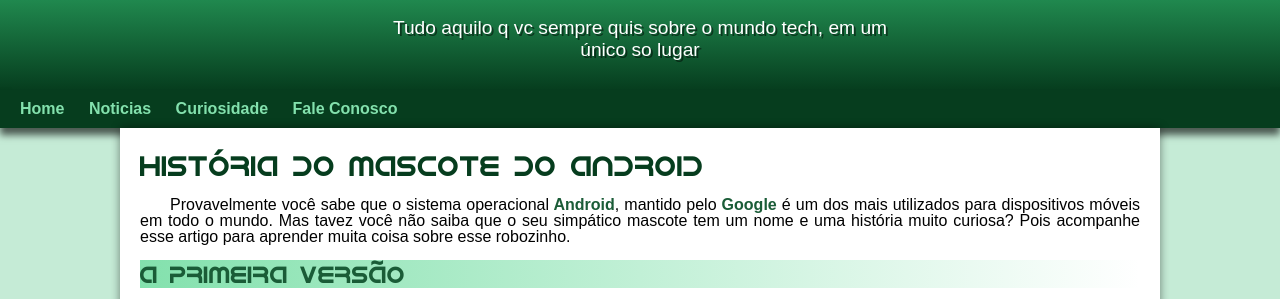
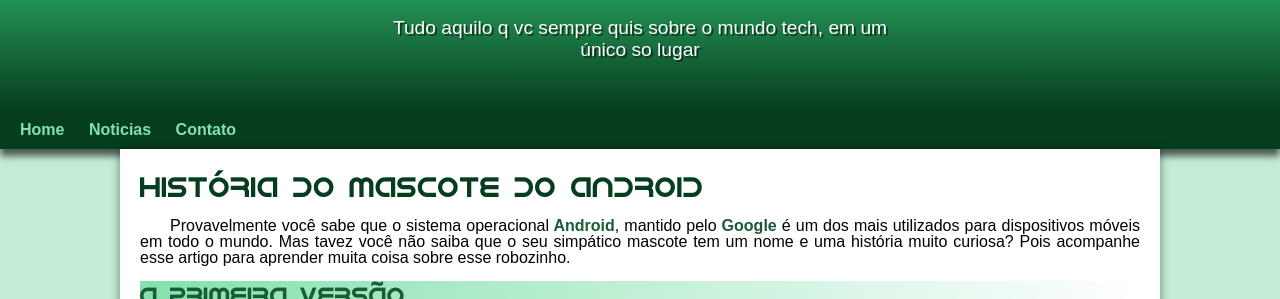
Before and after one commit to Edivalbraga/html-css, a plain HTML site: page dasifios/Desafio 010/android.html in a window 1280 px wide. Shown: the part 100-399 px from the top of the page. Drawn offline with nearby package versions, Linux system fonts and the light colour scheme.

Commit message:
Problema de padding corrigido

```diff
--- a/dasifios/Desafio 010/android.html
+++ b/dasifios/Desafio 010/android.html
@@ -18,8 +18,7 @@
     <nav>
         <a href="#">Home</a>
         <a href="#">Noticias</a>
-        <a href="#">Curiosidade</a>
-        <a href="#">Fale Conosco</a>
+        <a href="#">Contato</a>
     </nav>
     <main>
         <article>
--- a/dasifios/Desafio 010/style/style.css
+++ b/dasifios/Desafio 010/style/style.css
@@ -63,6 +63,7 @@ header > p {
     color: white;
     max-width: 500px;
     margin: auto;
+    padding-bottom: 50px;
     padding-right: 10px;
     padding-left: 10px;
     text-shadow: 2px 2px 0px rgba(0, 0, 0, 0.486);
```
